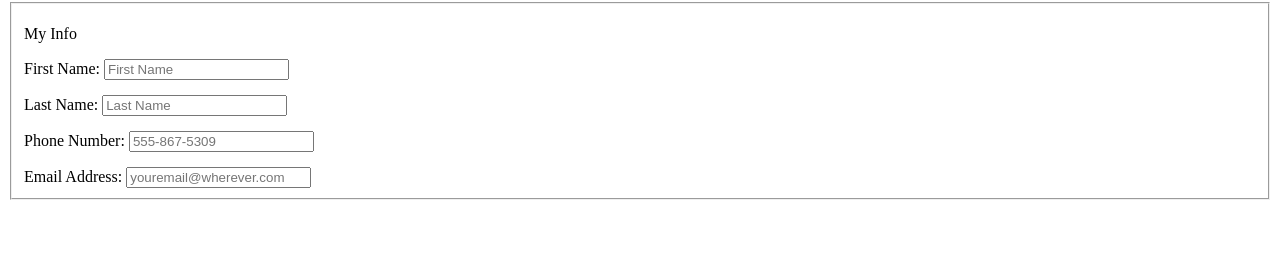
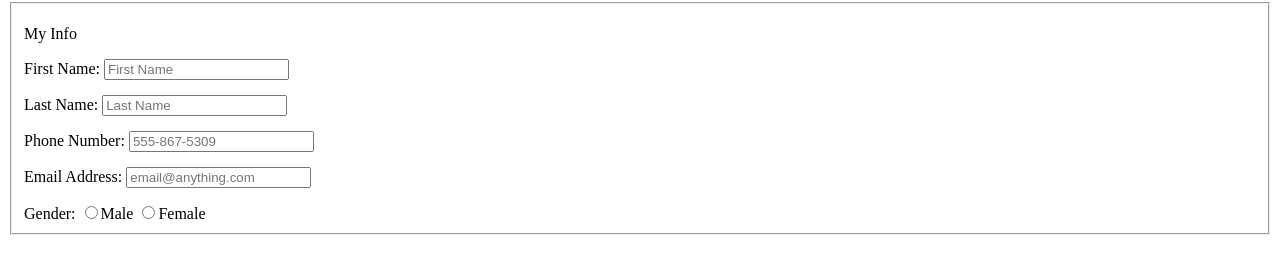
Before and after one commit to gprawd/ITMD-361-LAB4, a plain HTML site: page index.html in a window 1280 px wide. Shown: the part 78-352 px from the top of the page. Drawn offline with Linux system fonts and the light colour scheme.

Commit message:
added text fields

```diff
--- a/index.html
+++ b/index.html
@@ -22,8 +22,12 @@
                     <label>Phone Number: <input type="phone" name="phone_field" placeholder="555-867-5309"/></label>
                </div>
                <div>
-                    <label>Email Address: <input type="email" name="email_field" placeholder="youremail@wherever.com" /></label>
+                    <label>Email Address: <input type="email" name="email_field" placeholder="email@anything.com" /></label>
                </div>
+               <div>
+                    <label>Gender: <input type="radio" name="gender_field" value="male"/>Male <input type="radio" name="gender_field" value="female"/>Female</label>
+               </div>
+
            </fieldset>
 
 
```
